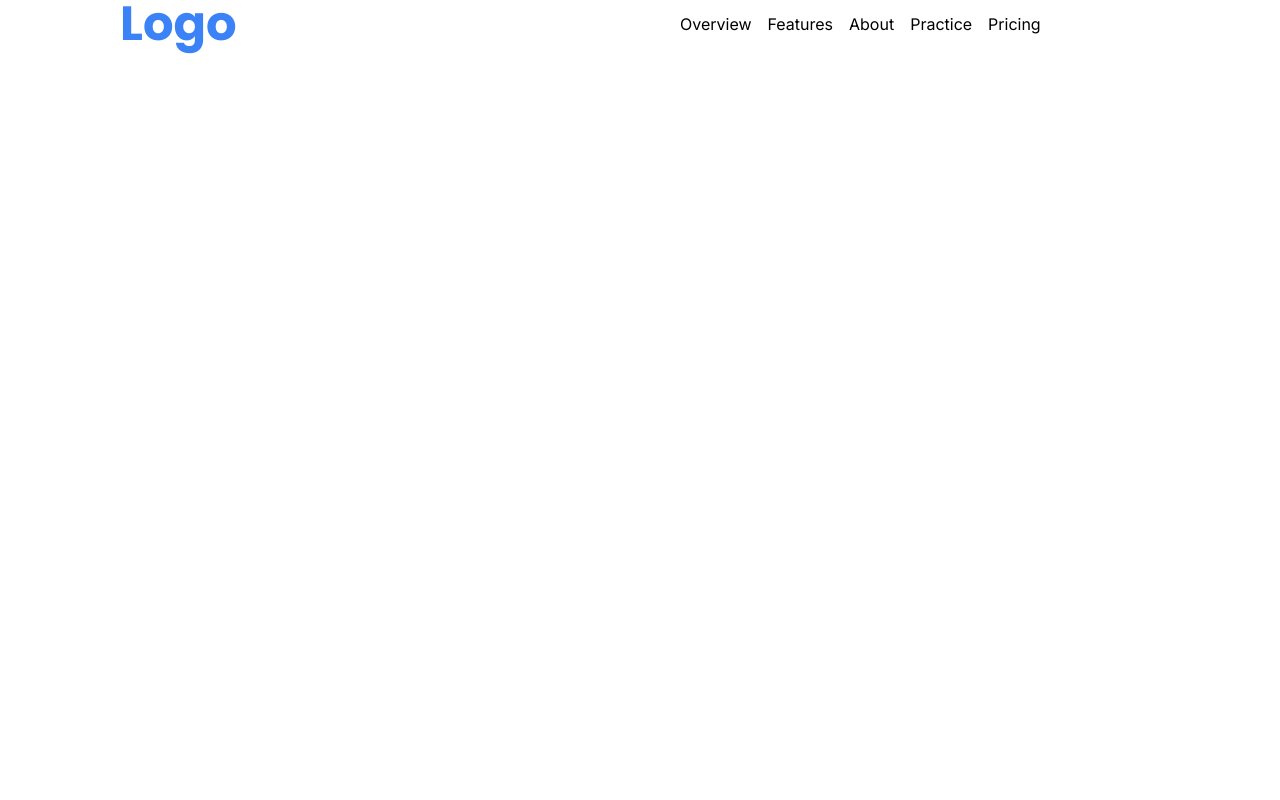
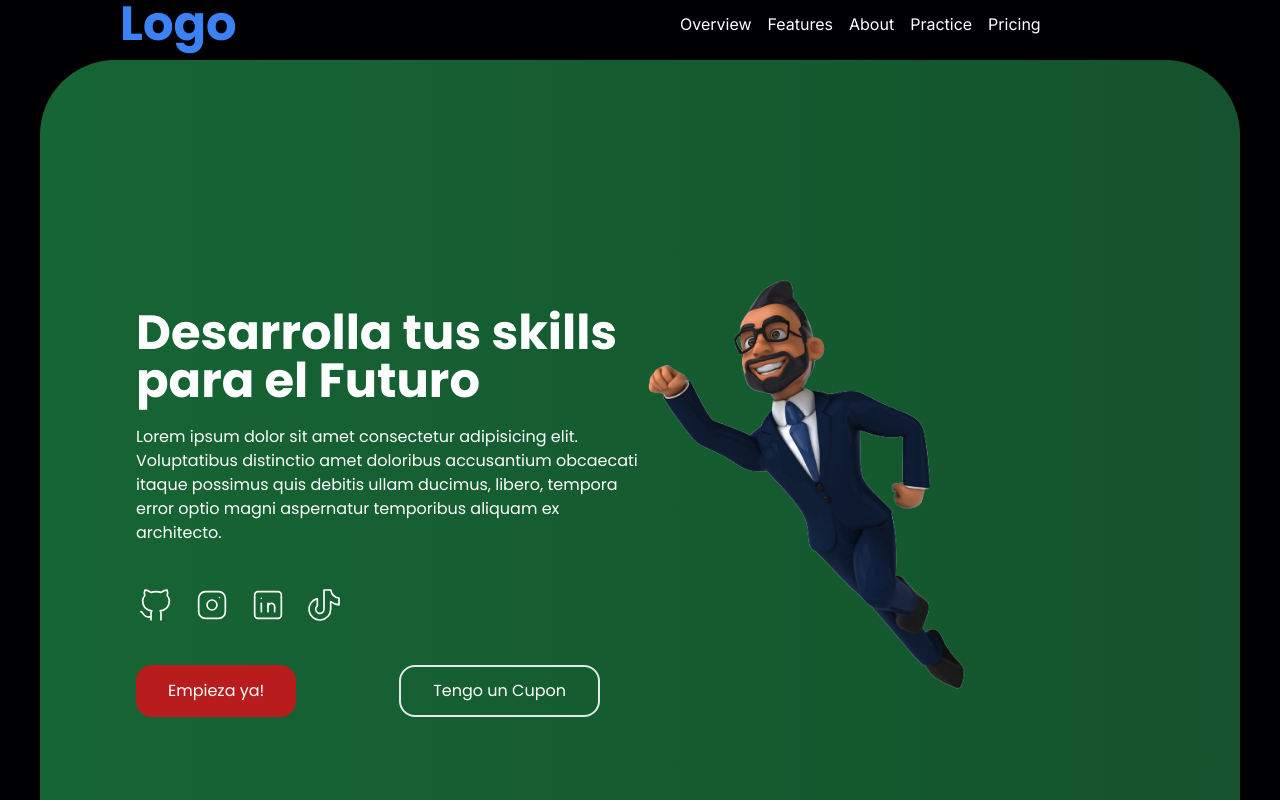
Before and after one commit to bm-jsms/spa-framer-motion, a Next.js app: page / in a window 1280 px wide. Shown: the top 800 px of the page. Built offline with nearby package versions, Linux system fonts and the light colour scheme.

Commit message:
Overview and some styles

```diff
--- a/src/app/globals.css
+++ b/src/app/globals.css
@@ -5,3 +5,10 @@
 html {
 	scroll-behavior: smooth;
 }
+body {
+	background: #000003;
+	color: #fff;
+}
+#overview {
+	border-radius: 75px;
+}
--- a/src/app/page.tsx
+++ b/src/app/page.tsx
@@ -1,9 +1,11 @@
 import Navbar from '@/components/Navbar/Navbar';
+import Overview from '@/components/Overview/Overview';
 
 export default function Home() {
 	return (
 		<main className='px-3 lg:px-10'>
 			<Navbar />
+			<Overview />
 		</main>
 	);
 }
--- /dev/null
+++ b/src/components/Overview/Overview.tsx
@@ -0,0 +1,60 @@
+import React from 'react';
+import Image from 'next/image';
+import { dataSocialNetworks } from '@/data/DataSocialNetworks';
+import Link from 'next/link';
+
+const Overview = () => {
+	return (
+		<div
+			id='overview'
+			className='p-5 mt-3 md:px-24 md:py-52 bg-cover bg-gradient-to-r from-green-800 to-green-900'
+		>
+			<div className='items-center md:grid md:grid-cols-2'>
+				<div>
+					<h1 className='text-4xl font-bold text-white md:leadding-snug md:text-5xl'>
+						Desarrolla tus skills <br />
+						para el Futuro
+					</h1>
+
+					<p className='mt-5 text-white'>
+						Lorem ipsum dolor sit amet consectetur adipisicing elit.
+						Voluptatibus distinctio amet doloribus accusantium obcaecati itaque
+						possimus quis debitis ullam ducimus, libero, tempora error optio
+						magni aspernatur temporibus aliquam ex architecto.
+					</p>
+
+					<div className='flex justify-start gap-4 my-10 text-slate-500'>
+						{dataSocialNetworks.map(({ id, icon, name, link }) => (
+							<Link href={link} key={id} target='_blank' rel='noreferrer'>
+								<Image
+									src={`/svg/${icon}.svg`}
+									alt={name}
+									width={40}
+									height={40}
+								/>
+							</Link>
+						))}
+					</div>
+					<div className='flex justify-between'>
+						<button className='px-8 py-3 mr-10 text-white bg-red-700 rounded-2xl hover:scale-105 duration-200'>
+							Empieza ya!
+						</button>
+						<button className='px-8 py-3 mr-10 text-white border-2 rounded-2xl hover:scale-105 duration-200'>
+							Tengo un Cupon
+						</button>
+					</div>
+				</div>
+				<div>
+					<Image
+						src='/assets/overview.png'
+						alt='Overview S'
+						width={350}
+						height={500}
+					/>
+				</div>
+			</div>
+		</div>
+	);
+};
+
+export default Overview;
--- /dev/null
+++ b/src/components/Overview/index.ts
@@ -0,0 +1 @@
+import * from './Overview';
--- /dev/null
+++ b/src/data/DataSocialNetworks.ts
@@ -0,0 +1,26 @@
+export const dataSocialNetworks = [
+	{
+		id: 1,
+		name: 'Github',
+		icon: 'github',
+		link: 'https://github.com/',
+	},
+	{
+		id: 2,
+		name: 'Instagram',
+		icon: 'instagram',
+		link: 'https://instagram.com/',
+	},
+	{
+		id: 3,
+		name: 'Linkedin',
+		icon: 'linkedin',
+		link: 'https://linkedin.com/',
+	},
+	{
+		id: 4,
+		name: 'Tik Tok',
+		icon: 'tiktok',
+		link: 'https://www.tiktok.com/',
+	},
+];
```
Also changed, not shown: public/assets/bck.jpg (added).
